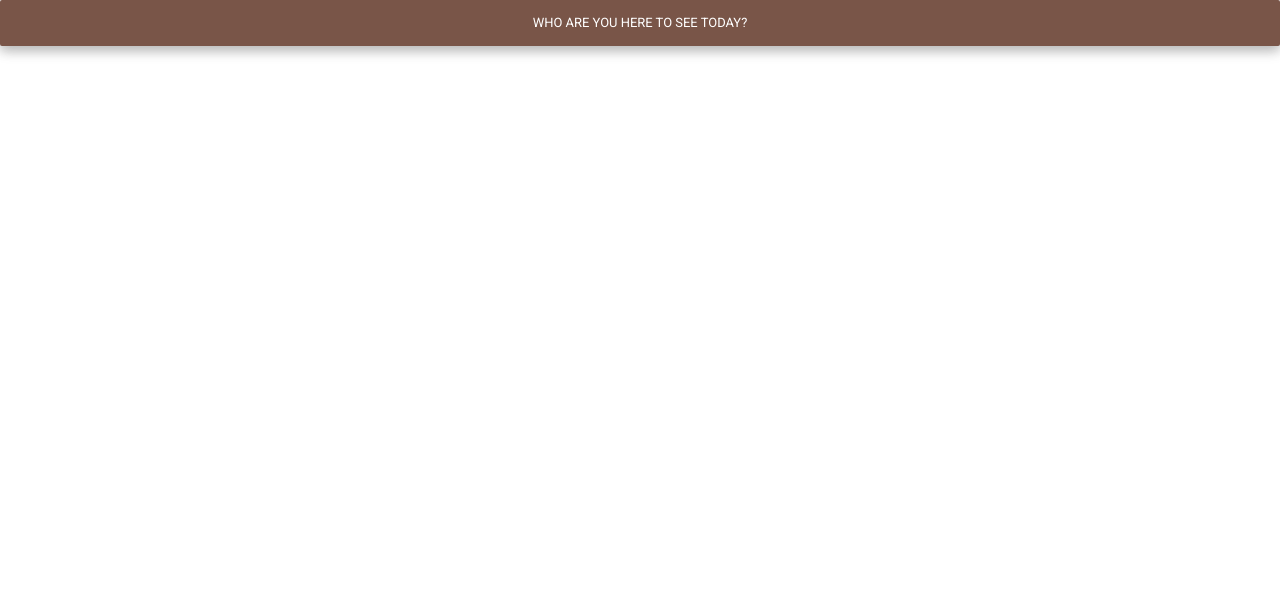
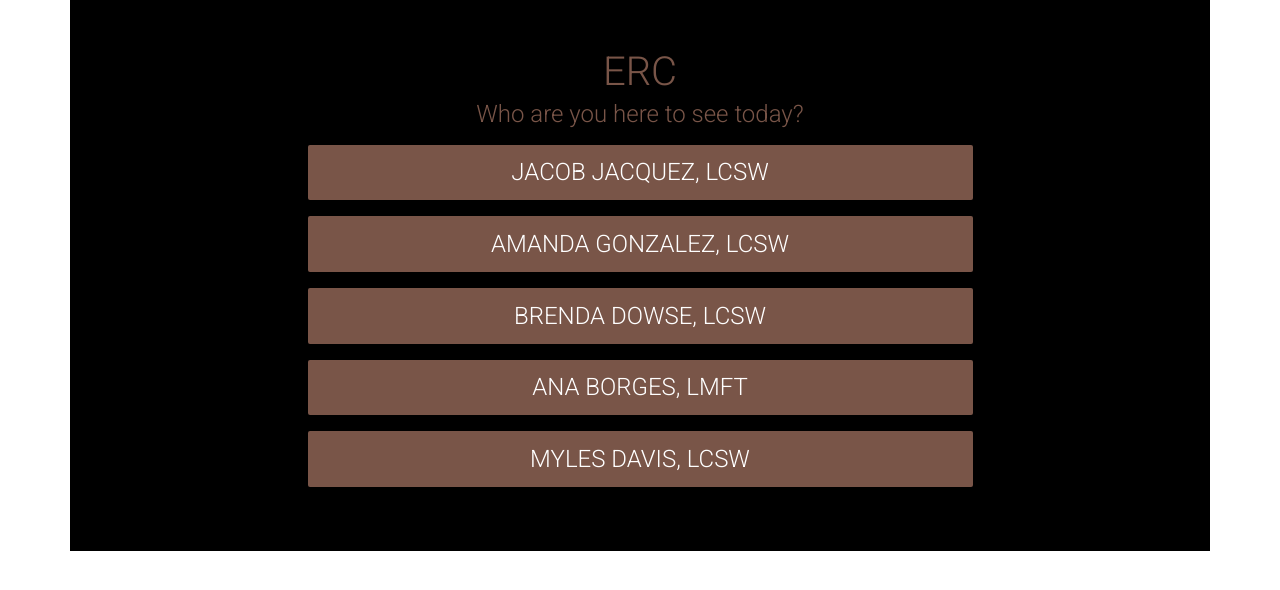
Before and after one commit to johnstuart670/ERC_PhoneAPI, a React (Create React App) app in the folder client/: page / in a window 1280 px wide. Shown: the top 590 px of the page. Built offline with nearby package versions, Linux system fonts and the light colour scheme.

Commit message:
Styling updates, landing and checkin working

```diff
--- a/client/src/App.css
+++ b/client/src/App.css
@@ -1,5 +1,6 @@
 .App {
   text-align: center;
+  background-color: black;
 }
 
 .App-logo {
@@ -26,11 +27,3 @@
   from { transform: rotate(0deg); }
   to { transform: rotate(360deg); }
 }
-
-#Jacob {
-  background-color: white;
-}
-
-.ERCBrown {
-  color: turquoise;
-}
--- a/client/src/App.js
+++ b/client/src/App.js
@@ -4,7 +4,6 @@ import 'mdbreact/dist/css/mdb.css';
 import React, { Component } from 'react';
 import  LandingPage from './Components/Pages/LandingPage';
 import  Checkin from './Components/Pages/Checkin';
-import { Button } from 'mdbreact';
 import './App.css';
 
 
@@ -29,8 +28,8 @@ class App extends Component {
     console.log(ready)
     console.log("-----------")
     return (
-      <div>
-      {ready ? (<Checkin updateParent = {this.updateParentState} />) : (<LandingPage updateParent = {this.updateParentState} />) }
+      <div classname = "black mx-0">
+      {!ready ? (<Checkin updateParent = {this.updateParentState} />) : (<LandingPage updateParent = {this.updateParentState} />) }
       </div>
 )
   }
--- a/client/src/Components/Pages/Checkin.js
+++ b/client/src/Components/Pages/Checkin.js
@@ -1,6 +1,5 @@
 import React, { Component } from 'react';
 import { Container, Row, Button } from 'mdbreact';
-import { CompositionList } from '../../../../node_modules/twilio/lib/rest/video/v1/composition';
 const axios = require('axios');
 
 export default class Checkin extends Component {
@@ -19,7 +18,7 @@ export default class Checkin extends Component {
         console.log(pingurl);
         axios.get(pingurl).then(function (results) {
             console.log("results", results.data);
-            setTimeout(function () { that.updateParentState(); }, 45000);
+            {that.updateParentState()};
         });
 
     }
@@ -27,28 +26,16 @@ export default class Checkin extends Component {
     render() {
         return (
             <React.Fragment>
-            <div className="App">
-                <h1 className="App-title">ERC Phone Server</h1>
-                <p className="App-intro">
-                    Testing the server capabilities of Node and Heroku to run a "Your Client is here" notification        </p>
-            </div>
+                <Container className="mx-auto px-0 black py-5">
+                    <h1 className="mx-auto my-0 text-center brown-text">ERC</h1>
+                    <h4 className="mx-auto my-1 text-center brown-text"> Who are you here to see today?
+           </h4>
+                    <Button block id="Jacob" color="brown" className="mx-auto my-3 col-7" onClick={() => { this.pingT("Jacob") }} ><h4 className ="my-auto">Jacob Jacquez, LCSW</h4></Button>
+                    <Button block id="Amanda" color="brown" className="mx-auto my-3 col-7" onClick={() => { this.pingT("Amanda") }}><h4 className ="my-auto">Amanda Gonzalez, LCSW</h4></Button>
+                    <Button block id="Brenda" color="brown" className="mx-auto my-3 col-7" onClick={() => { this.pingT("Brenda") }}><h4 className ="my-auto">Brenda Dowse, LCSW</h4></Button>
+                    <Button block id="Ana" color="brown" className="mx-auto my-3 col-7" onClick={() => { this.pingT("Ana") }}><h4 className ="my-auto">Ana Borges, LMFT</h4></Button>
+                    <Button block id="Myles" color="brown" className="mx-auto my-3 col-7" onClick={() => { this.pingT("Myles") }}><h4 className ="my-auto">Myles Davis, LCSW</h4></Button>
 
-            <Container className="mx-auto black">
-                <Row className="mx-auto ">
-                    <p className="mx-auto text-center white-text" > Click on your therapists' name below to let them know you have arrived.
-           </p>
-                </Row>
-                <Row className="mx-auto ">
-                    <Button id="Jacob" color="brown" className="mx-auto col-5" onClick={() => { this.pingT("Jacob") }} >Jacob Jacquez, LCSW</Button>
-                    <Button id="Amanda" color="brown" className="mx-auto col-5" onClick={() => { this.pingT("Amanda") }}>Amanda Gonzalez, LCSW</Button>
-                </Row>
-                <Row className="mx-auto ">
-                    <Button id="Brenda" color="brown" className="mx-auto col-5" onClick={() => { this.pingT("Brenda") }}>Brenda Dowse, LCSW</Button>
-                    <Button id="Brenda" color="brown" className="mx-auto col-5" onClick={() => { this.pingT("Ana") }}>Ana Borges, LMFT</Button>
-                </Row>
-                <Row className="mx-auto ">
-                    <Button id="Brenda" color="brown" className="mx-auto col-5" onClick={() => { this.pingT("Myles") }}>Myles Davis, LCSW</Button>
-                </Row>
                 </Container>
             </React.Fragment>
 
--- a/client/src/Components/Pages/LandingPage.js
+++ b/client/src/Components/Pages/LandingPage.js
@@ -1,5 +1,6 @@
 import React, { Component } from 'react';
-import { Container, Row, Button } from 'mdbreact';
+import { Container, Button } from 'mdbreact';
+import "./textStyle.css"
 
 export default class LandingPage extends Component {
     constructor(props) {
@@ -9,15 +10,23 @@ export default class LandingPage extends Component {
         console.log("---------")
         this.updateParentState = props.updateParent.bind(this);
     }
-
+    componentDidMount() {
+        const that = this;
+        setTimeout(function () { { that.updateParentState() } }, 45000);
+    }
     render() {
         return (
             <React.Fragment>
-                <div>
-                    <Button block color="brown" onClick={() => { this.updateParentState() }}>
-                        Who are you here to see today?
+                <Container className="mx-auto">
+                    <p brown className="text-center pt-4 mx-auto brown-text SuperText">Thank you.</p>
+                    <p brown className="text-center pt-0 mx-auto brown SuperText">Please have a seat.</p>
+                    <p brown className="text-center pt-1 mx-auto brown-text lineAdjust SuperText ">Your counselor has been notified of your arrival.</p>
+                </Container>
+                <Container className = "btnPosition pt-5">
+                    <Button block color="brown bottomBtn" onClick={() => { this.updateParentState() }}>
+                        <h3 className="my-auto black-text">Go back to the Checkin Page</h3>
                     </Button>
-                </div>
+                </Container>
             </React.Fragment>
         )
     }
--- /dev/null
+++ b/client/src/Components/Pages/textStyle.css
@@ -0,0 +1,22 @@
+.SuperText {
+    font-size: 72px;
+}
+
+;
+
+.bottomBtn {
+    position: absolute;
+    bottom: 0px;
+}
+
+;
+
+.btnPosition {
+    position: relative;
+}
+
+;
+
+.lineAdjust {
+    line-height: .05;
+}
--- a/client/src/index.js
+++ b/client/src/index.js
@@ -4,5 +4,5 @@ import './index.css';
 import App from './App';
 import registerServiceWorker from './registerServiceWorker';
 
-ReactDOM.render(<App />, document.getElementById('root'));
+ReactDOM.render(<App className = "black" />, document.getElementById('root'));
 registerServiceWorker();
```
Lines whose indentation alone changed are shown as unchanged.
